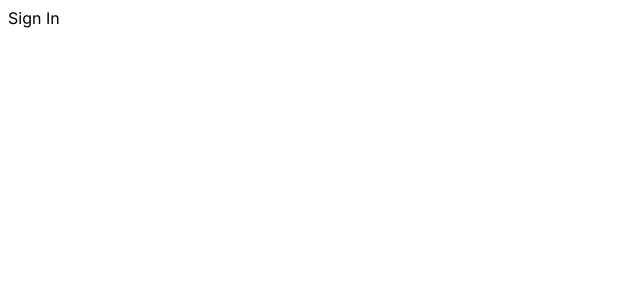
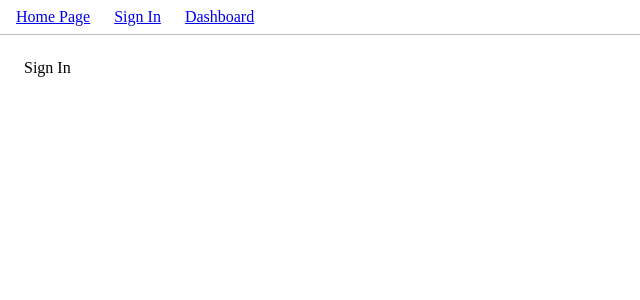
Before and after one commit to thenoiro/gdi, a Next.js app: page /sign-in in a window 1280 px wide. Shown: the top 300 px of the page, without its empty margins (0-640 px from the left). Built offline with nearby package versions, Linux system fonts and the light colour scheme.

Commit message:
update: layout, firebase dependency, firebase empty provider

```diff
--- a/src/app/layout.tsx
+++ b/src/app/layout.tsx
@@ -1,9 +1,7 @@
 import type { Metadata } from 'next';
-import { Inter } from 'next/font/google';
+import Link from 'next/link';
 
 import Providers from '@/providers';
-
-const inter = Inter({ subsets: ['latin'] });
 
 export const metadata: Metadata = {
   title: 'GDI',
@@ -13,9 +11,24 @@ export const metadata: Metadata = {
 const RootLayout = ({ children }: Readonly<{ children: React.ReactNode }>) => {
   return (
     <html lang="en">
-      <body className={inter.className}>
+      <body style={{ padding: 0, margin: 0 }}>
         <Providers>
-          {children}
+          <div
+            style={{
+              gap: '24px',
+              display: 'flex',
+              padding: '8px 16px',
+              borderBottom: '1px solid silver',
+            }}
+          >
+            <Link href="/">Home Page</Link>
+            <Link href="/sign-in">Sign In</Link>
+            <Link href="/dashboard">Dashboard</Link>
+          </div>
+
+          <div style={{ padding: '24px' }}>
+            {children}
+          </div>
         </Providers>
       </body>
     </html>
--- a/src/providers/ClientProviders.tsx
+++ b/src/providers/ClientProviders.tsx
@@ -1,4 +1,6 @@
 import { ReactNode } from 'react';
+
+import FirebaseProvider from './FirebaseProvider';
 
 interface ClientProvidersProps {
   children: ReactNode;
@@ -8,9 +10,9 @@ const ClientProviders = (props: ClientProvidersProps) => {
   const { children } = props;
 
   return (
-    <>
+    <FirebaseProvider>
       {children}
-    </>
+    </FirebaseProvider>
   );
 };
 
--- /dev/null
+++ b/src/providers/FirebaseProvider/FirebaseProvider.tsx
@@ -0,0 +1,17 @@
+import { ReactNode } from 'react';
+
+interface FirebaseProviderProps {
+  children: ReactNode;
+}
+
+const FirebaseProvider = (props: FirebaseProviderProps) => {
+  const { children } = props;
+
+  return (
+    <>
+      {children}
+    </>
+  );
+};
+
+export default FirebaseProvider;
--- /dev/null
+++ b/src/providers/FirebaseProvider/index.ts
@@ -0,0 +1,2 @@
+export { default } from './FirebaseProvider';
+export * from './FirebaseProvider';
```
Also changed, not shown: package.json (+5 -4 lines), 1 other file (tests, documents, lock files or other folders).
